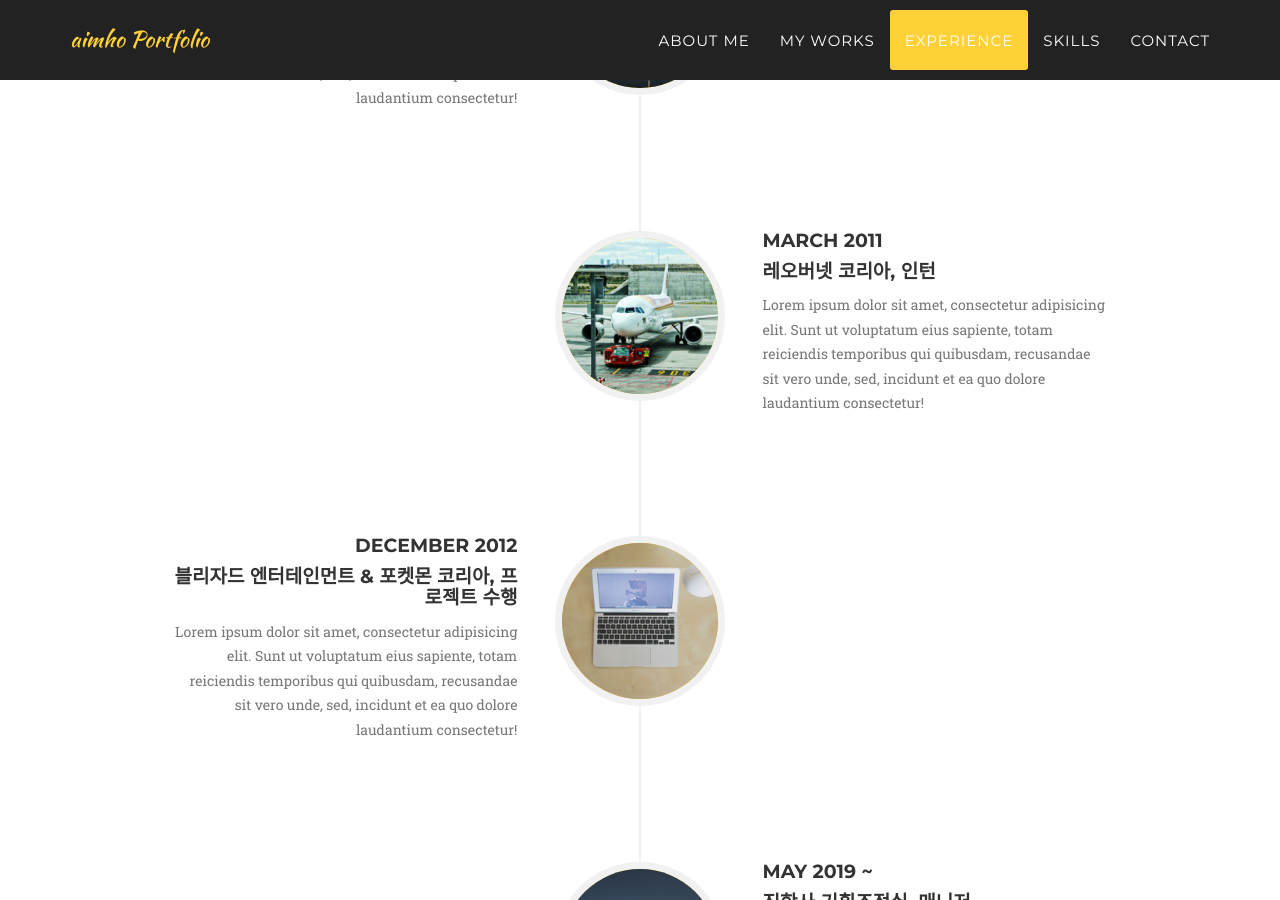
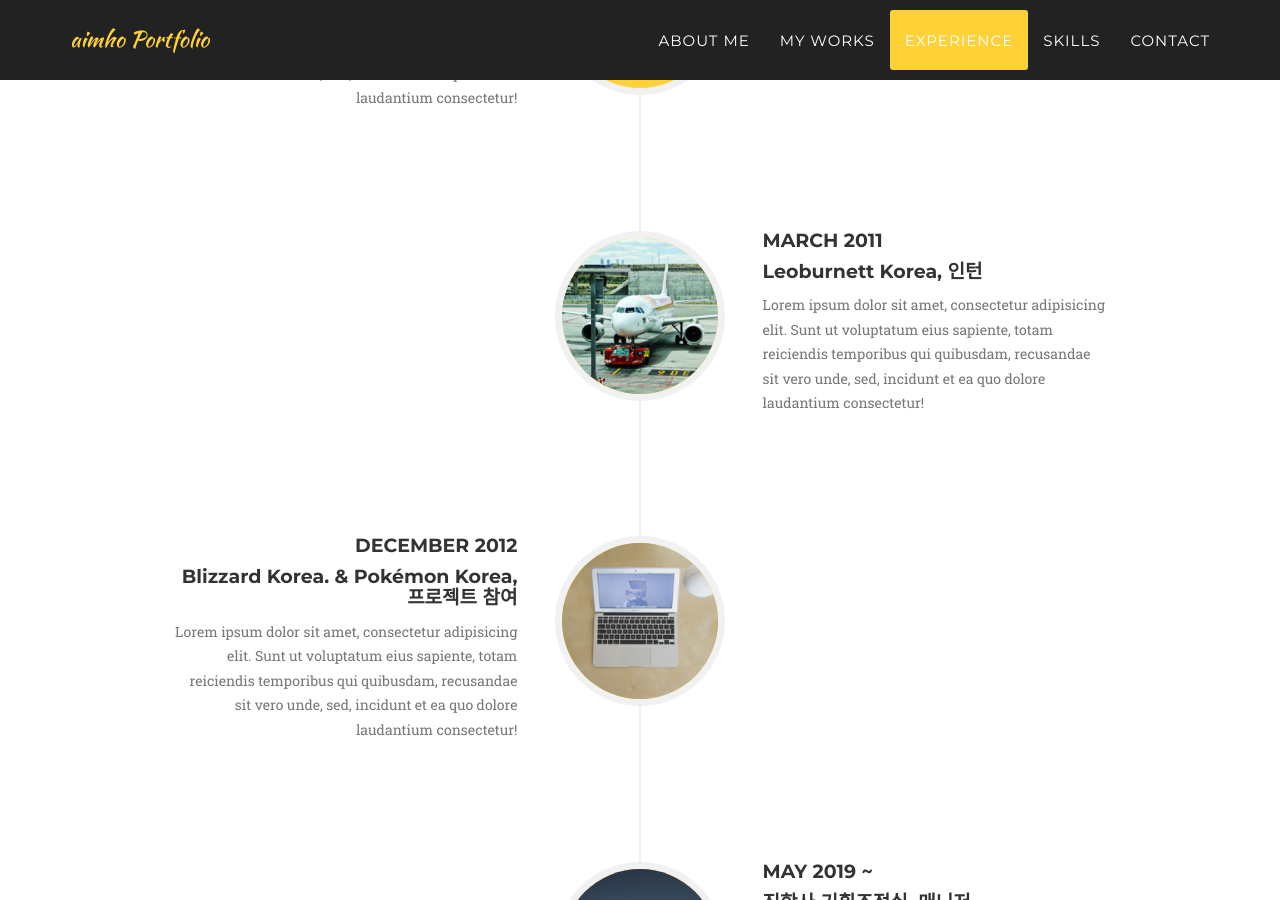
Before and after one commit to aimho23/portfolio, a Jekyll site: the page built from index.html, in a window 1280 px wide and 900 px high, scrolled down 3088 px. Built offline with Jekyll 4.4.1, drawn with Linux system fonts in a browser that asks for light colours; some web fonts are replaced.

Commit message:
about 자잘이업데이트

```diff
--- a/_includes/about.html
+++ b/_includes/about.html
@@ -31,7 +31,7 @@
                             <div class="timeline-panel">
                                 <div class="timeline-heading">
                                     <h4>March 2011</h4>
-                                    <h4 class="subheading">레오버넷 코리아, 인턴</h4>
+                                    <h4 class="subheading">Leoburnett Korea, 인턴</h4>
                                 </div>
                                 <div class="timeline-body">
                                     <p class="text-muted">Lorem ipsum dolor sit amet, consectetur adipisicing elit. Sunt ut voluptatum eius sapiente, totam reiciendis temporibus qui quibusdam, recusandae sit vero unde, sed, incidunt et ea quo dolore laudantium consectetur!</p>
@@ -45,7 +45,7 @@
                             <div class="timeline-panel">
                                 <div class="timeline-heading">
                                     <h4>December 2012</h4>
-                                    <h4 class="subheading">블리자드 엔터테인먼트 & 포켓몬 코리아, 프로젝트 수행</h4>
+                                    <h4 class="subheading">Blizzard Korea. & Pokémon Korea, 프로젝트 참여</h4>
                                 </div>
                                 <div class="timeline-body">
                                     <p class="text-muted">Lorem ipsum dolor sit amet, consectetur adipisicing elit. Sunt ut voluptatum eius sapiente, totam reiciendis temporibus qui quibusdam, recusandae sit vero unde, sed, incidunt et ea quo dolore laudantium consectetur!</p>
```
Also changed, not shown: img/about/1.jpg.
